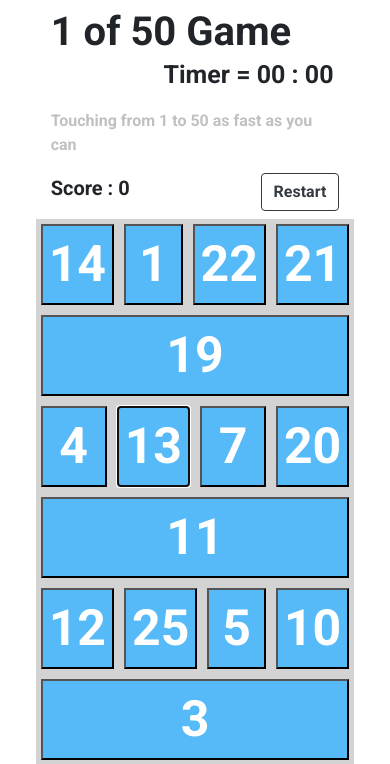
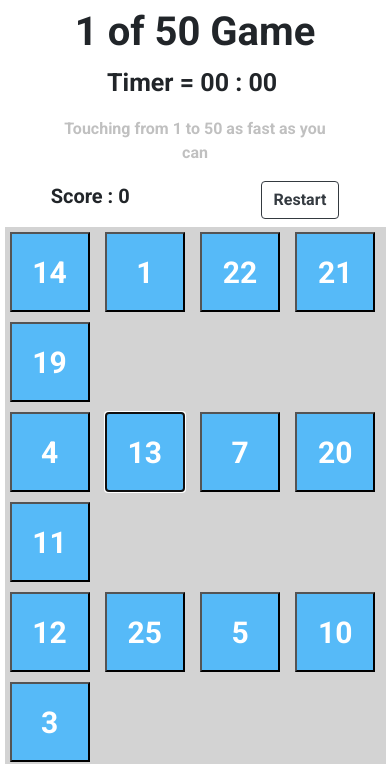
Before and after one commit to Saleh-Albrahim/1-of-50-Game, a plain HTML site: page index.html in a window 390 px wide. Both pictures are taken after a click on the button "13". Shown: the top 764 px of the page. Drawn offline with nearby package versions, Linux system fonts and the light colour scheme.

Commit message:
make the game mobile compatible

```diff
--- a/main.js
+++ b/main.js
@@ -28,6 +28,10 @@ for (let i = 0; i < 25; i++) {
 
 
 function checkResult(id, value) {
+    if (win||faild ) {
+        return;
+    }
+
     if (firstbox) {
         startTime = Math.floor(Date.now() / 1000);
         startTimeCounter();
@@ -70,7 +74,7 @@ function startTimeCounter() {
     s = checkTime(s);
     m = checkTime(m);
     document.getElementById("timer").innerHTML = m + " : "+ s;
-    if (win == false && faild == false) {
+    if (!win  && !faild) {
         var t = setTimeout(startTimeCounter, 500);
     }
 }
--- a/style.css
+++ b/style.css
@@ -45,9 +45,28 @@ body {
   font-size: 50px;
 }
 
-.box p {
-  display: flex;
-  justify-content: center;
-  align-items: center;
-  height: 100%;
+
+
+@media (max-width: 600px) {
+  .header h1{
+    text-align: center;
+    display: block;
+  }
+  .counter{
+    text-align: center;
+    display: block;
+    float:none !important;
+  }
+  .dis{
+    text-align: center;
+  }
+  .box{
+    height: 80px;
+  width: 80px;
+  font-size: 30px;
+  }
+  .area {
+    padding: 0 5%;
+  }
+
 }
```
